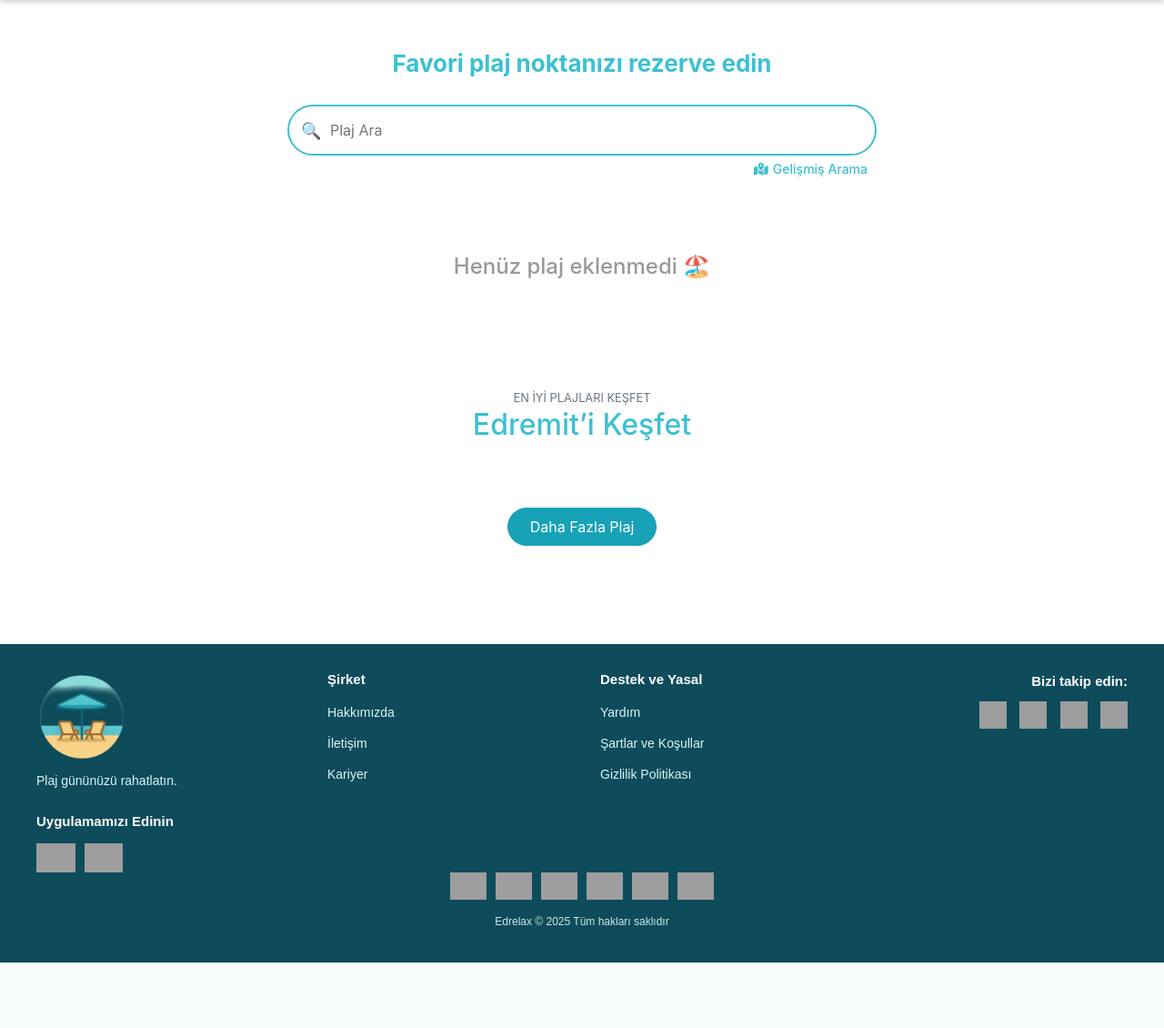
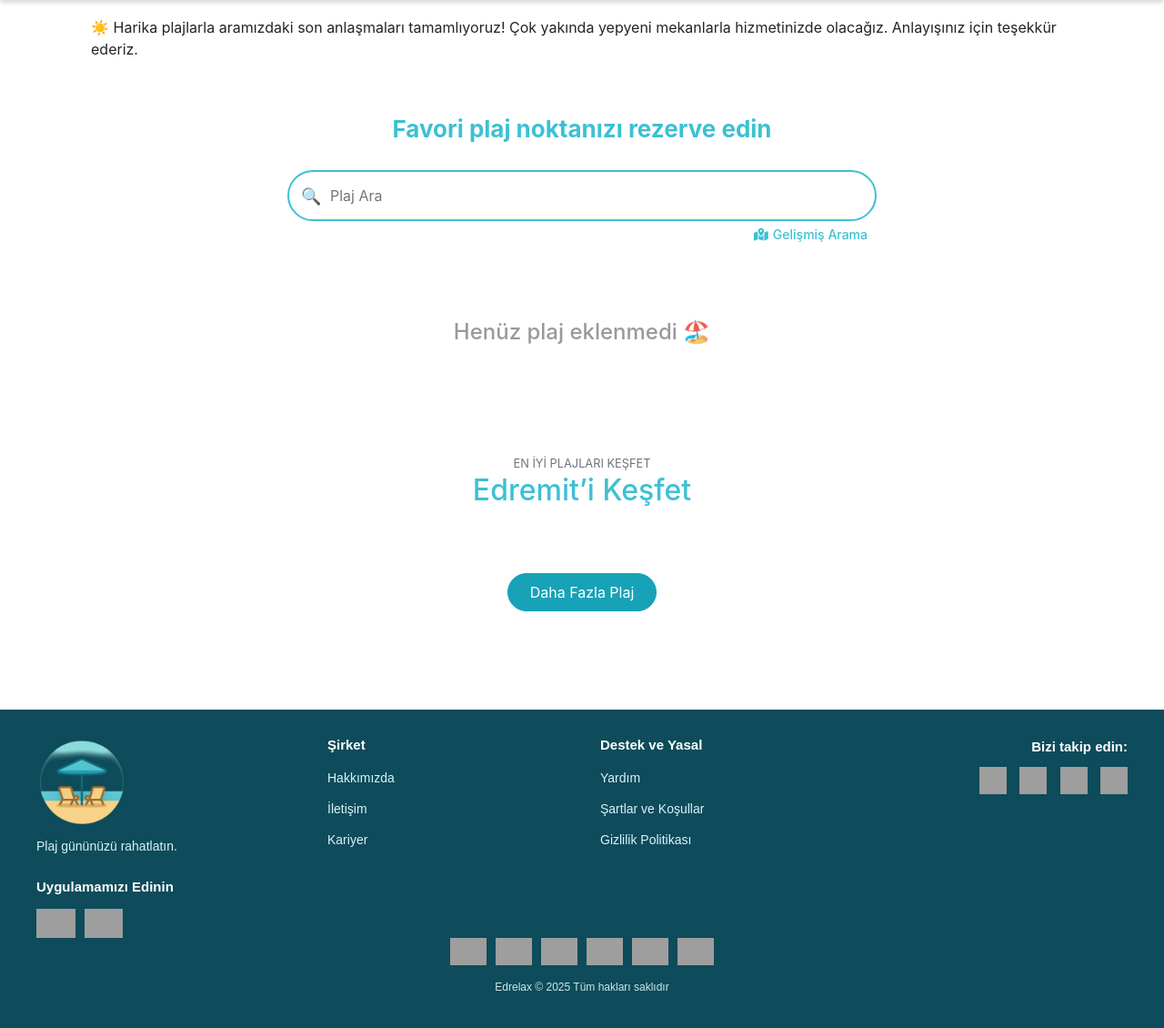
Before and after one commit to doruq-IT/edrelax, a Flask app: page / in a window 1280 px wide. Shown: the part 66-1196 px from the top of the page at 91% size. Before the commit the page ends 1124 px from the top, so only its background shows below. Run offline with Flask 3, Linux system fonts and the light colour scheme; data that the repository does not hold is empty; some libraries are stand-ins or nearby versions; grey boxes are pictures that could not be loaded.

Commit message:
update not

```diff
--- a/templates/index.html
+++ b/templates/index.html
@@ -1,6 +1,11 @@
 {% extends "base.html" %}
 {% block title %}Ana Sayfa - Edrelax{% endblock %}
 {% block content %}
+<div class="site-announcement">
+    <div class="container">
+        <p>☀️ Harika plajlarla aramızdaki son anlaşmaları tamamlıyoruz! Çok yakında yepyeni mekanlarla hizmetinizde olacağız. Anlayışınız için teşekkür ederiz.</p>
+    </div>
+</div>
 <div class="container">
   <!-- 🔍 Arama Alanı -->
   <section class="search-area" style="position: relative">
```
